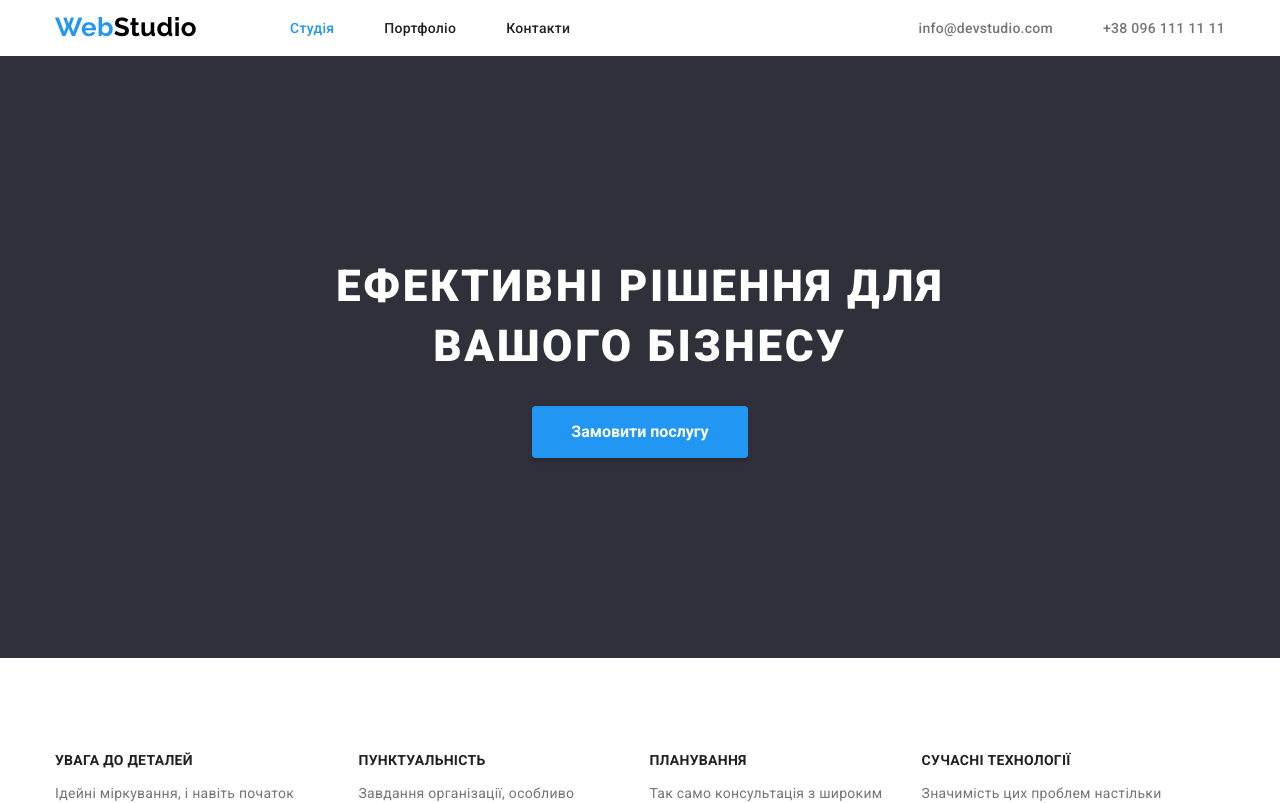
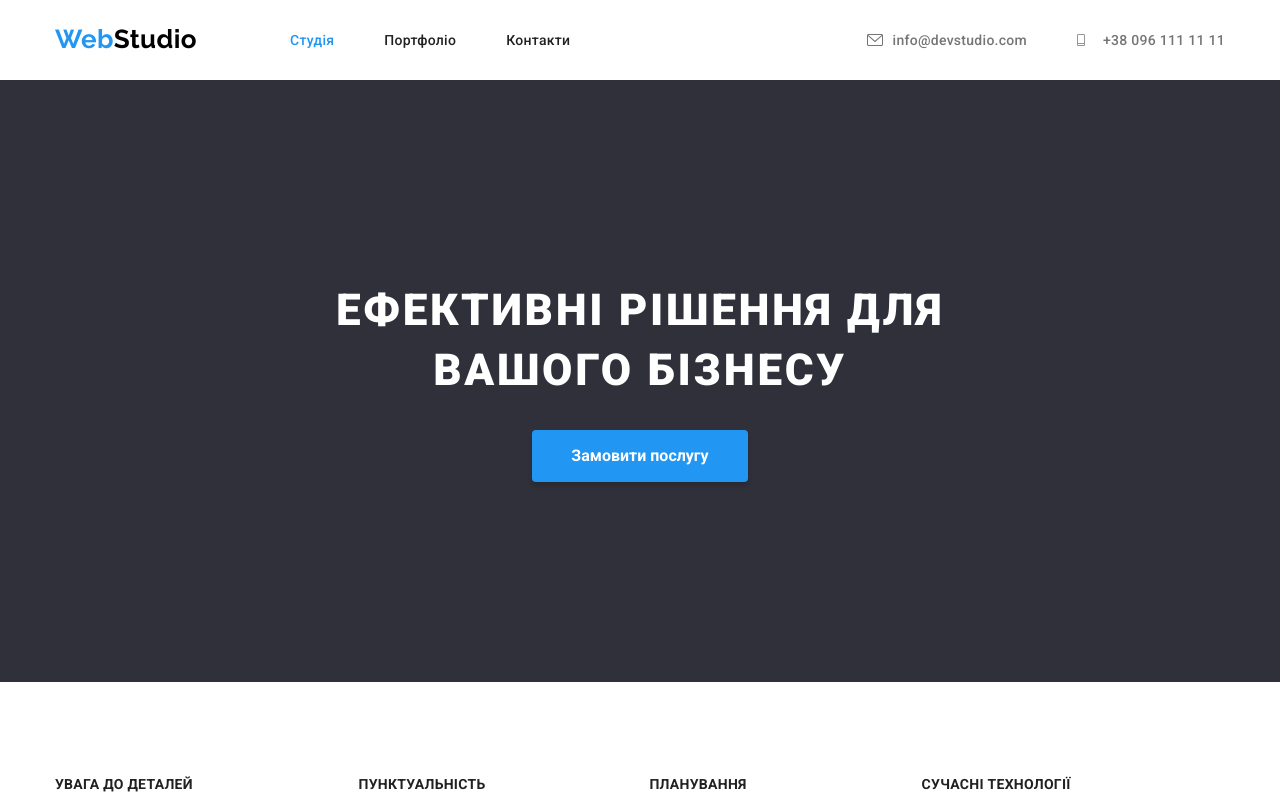
Before and after one commit to FergusonJoan/goit-markup-hw-04, a plain HTML site: page index.html in a window 1280 px wide. Shown: the top 803 px of the page. Drawn offline with nearby package versions, Linux system fonts and the light colour scheme.

Commit message:
Фиксит проблемы hw-03

```diff
--- a/css/style.css
+++ b/css/style.css
@@ -11,8 +11,9 @@ body {
     height: 100%;
 }
 button {
-    border: none;
+    border: 0;
     padding: 0;
+    margin: 0;
     font-family: inherit;
     background-color: transparent;
     cursor: pointer;
@@ -94,6 +95,32 @@ body {
 .logo.accent {
     color: var(--accent-color);
 }
+.contacts-item {
+    display: inline-flex;
+    align-items: center;
+}
+/* .contacts-item:hover,
+.contacts-item:focus {
+    color: var(--accent-color);
+} */
+.contacts-item:first-child::before {
+    content: "";
+    width: 16px;
+    height: 12px;
+    margin-right: 10px;
+    background-image: url("../images/envelope.svg");
+    background-size: contain;
+    background-repeat: no-repeat;
+}
+.contacts-item:last-child::before {
+    content: "";
+    width: 16px;
+    height: 12px;
+    margin-right: 10px;
+    background-image: url("../images/mobile.svg");
+    background-size: contain;
+    background-repeat: no-repeat;
+}
 
 /* Site nav */
 .site-main {
@@ -119,13 +146,15 @@ body {
 .site-nav .link,
 .site-contacts .link {
     display: block;
-    padding-top: 20px;
-    padding-bottom: 20px;
+    padding-top: 32px;
+    padding-bottom: 32px;
 }
 .link:hover,
 .link:focus,
 .cont:hover,
-.addr:hover {
+.cont:focus,
+.addr:hover,
+.addr:focus {
     color: var(--accent-color);
 }
 .current {
@@ -140,7 +169,6 @@ body {
 .hero {
     padding-top: 200px;
     padding-bottom: 200px;
-    margin-bottom: 94px;
     text-align: center;
     text-align: center;
     background-color: var(--footer-bg-color);
@@ -190,6 +218,7 @@ body {
     overflow: hidden;
 }
 .pluses {
+    padding-top: 94px;
 }
 .pluses-list {
     display: flex;
@@ -231,9 +260,9 @@ body {
 }
 .activities-list {
     display: flex;
+    gap: 30px;
 }
 .activities-elem {
-    margin-right: 30px;
 }
 
 /* Team */
@@ -244,10 +273,10 @@ body {
 }
 .team-list {
     display: flex;
+    gap: 30px;
 }
 .team-elem {
     width: 270px;
-    margin-right: 30px;
     background-color: var(--primary-white-color);
     box-shadow: 0px 1px 3px rgba(0, 0, 0, 0.12), 0px 1px 1px rgba(0, 0, 0, 0.14), 0px 2px 1px rgba(0, 0, 0, 0.2);
     border-radius: 0px 0px 4px 4px;
--- a/index.html
+++ b/index.html
@@ -30,8 +30,10 @@
                     </ul>
                 </nav>
                 <ul class="site-contacts list">
-                    <li class="item"><a href="mailto:info@devstudio.com" class="link cont">info@devstudio.com</a></li>
-                    <li class="item"><a href="tel:+380961111111" class="link cont">+38 096 111 11 11</a></li>
+                    <li class="item contacts-item"><a href="mailto:info@devstudio.com"
+                            class="link cont">info@devstudio.com</a></li>
+                    <li class="item contacts-item"><a href="tel:+380961111111" class="link cont">+38 096 111 11 11</a>
+                    </li>
                 </ul>
             </div>
         </header>
```
Also changed, not shown: portfolio.html (+4 -2 lines), images/1.svg (added), images/envelope.svg (added), images/mobile.svg (added), images/сover.jpg (added).
